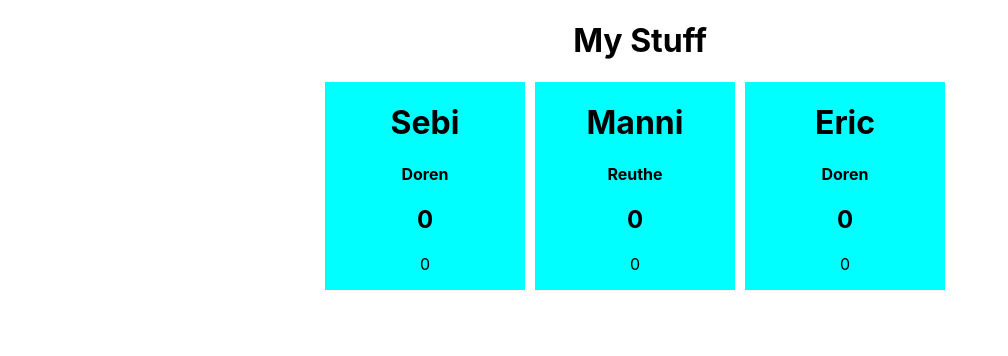
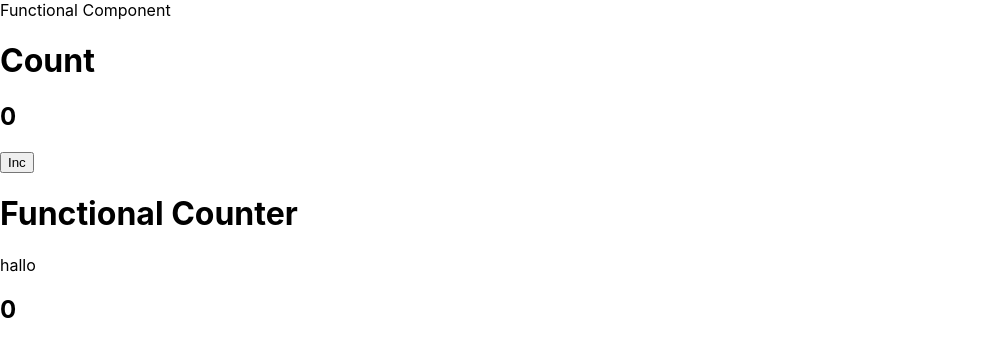
Before and after one commit to sebastiansinz02/SWP4, a React (Create React App) app in the folder Beispiele/Javascript_Extended/reactdemo/: page / in a window 1280 px wide. Shown: the top 356 px of the page, without its empty margins (0-1008 px from the left). Built offline with nearby package versions, Linux system fonts and the light colour scheme.

Commit message:
test netlify

```diff
--- a/Beispiele/Javascript_Extended/reactdemo/src/App.js
+++ b/Beispiele/Javascript_Extended/reactdemo/src/App.js
@@ -1,17 +1,13 @@
 import "./App.css";
-import Vote from "./components/Vote";
+import Counter from "./components/Counter";
+import CounterFunc from "./components/CounterFunc";
 
-function App() {
+export default function App() {
   return (
-    <div className="App">
-      <h1 class="heading"> My Stuff</h1>
-      <div class="container">
-        <Vote candidate="Sebi" address="Doren" />
-        <Vote candidate="Manni" address="Reuthe " />
-        <Vote candidate="Eric" address="Doren" />
-      </div>
+    <div>
+      Functional Component
+      <Counter />
+      <CounterFunc />
     </div>
   );
 }
-
-export default App;
--- /dev/null
+++ b/Beispiele/Javascript_Extended/reactdemo/src/components/Counter.js
@@ -0,0 +1,26 @@
+import React, { Component } from "react";
+
+class Counter extends Component {
+  constructor(props) {
+    super(props);
+    this.state = { count: 0 };
+  }
+
+  increase = () => {
+    this.setState({
+      count: this.state.count + 1,
+    });
+  };
+
+  render() {
+    return (
+      <div>
+        <h1>Count</h1>
+        <h2>{this.state.count}</h2>
+        <button onClick={this.increase}>Inc</button>
+      </div>
+    );
+  }
+}
+
+export default Counter;
--- /dev/null
+++ b/Beispiele/Javascript_Extended/reactdemo/src/components/CounterFunc.js
@@ -0,0 +1,13 @@
+import { useState } from "react";
+
+export default function CounterFunc() {
+  const [count, setCount] = useState(0);
+
+  return (
+    <div>
+      <h1>Functional Counter</h1>
+      <p1>hallo</p1>
+      <h2>{count}</h2>
+    </div>
+  );
+}
```
